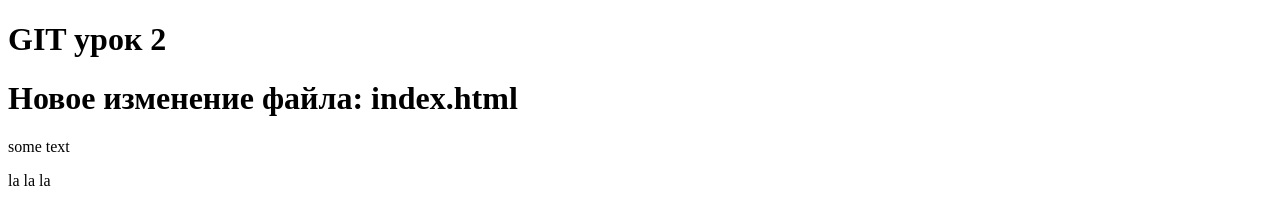
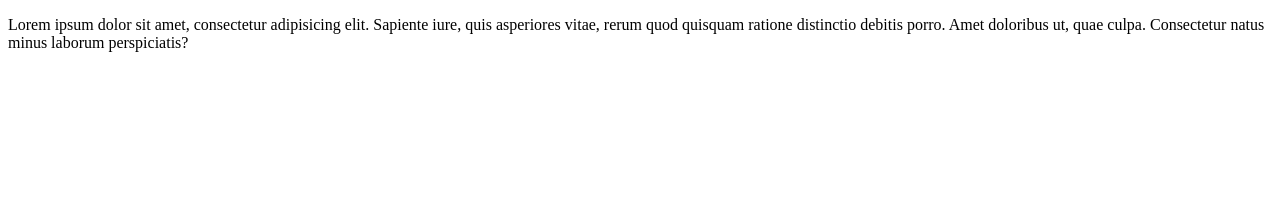
Before and after one commit to Muffter/site, a plain HTML site: page index.html in a window 1280 px wide. Drawn offline with Linux system fonts and the light colour scheme.

Commit message:
fourth commit

```diff
--- a/index.html
+++ b/index.html
@@ -6,9 +6,6 @@
 	<link rel="stylesheet" href="css/style.css">
 </head>
 <body>
-	<h1>GIT урок 2</h1>
-	<h1>Новое изменение файла: index.html</h1>
-	<p>some text</p>
-	<p>la la la</p>
+	<p>Lorem ipsum dolor sit amet, consectetur adipisicing elit. Sapiente iure, quis asperiores vitae, rerum quod quisquam ratione distinctio debitis porro. Amet doloribus ut, quae culpa. Consectetur natus minus laborum perspiciatis?</p>
 </body>
 </html>
```
